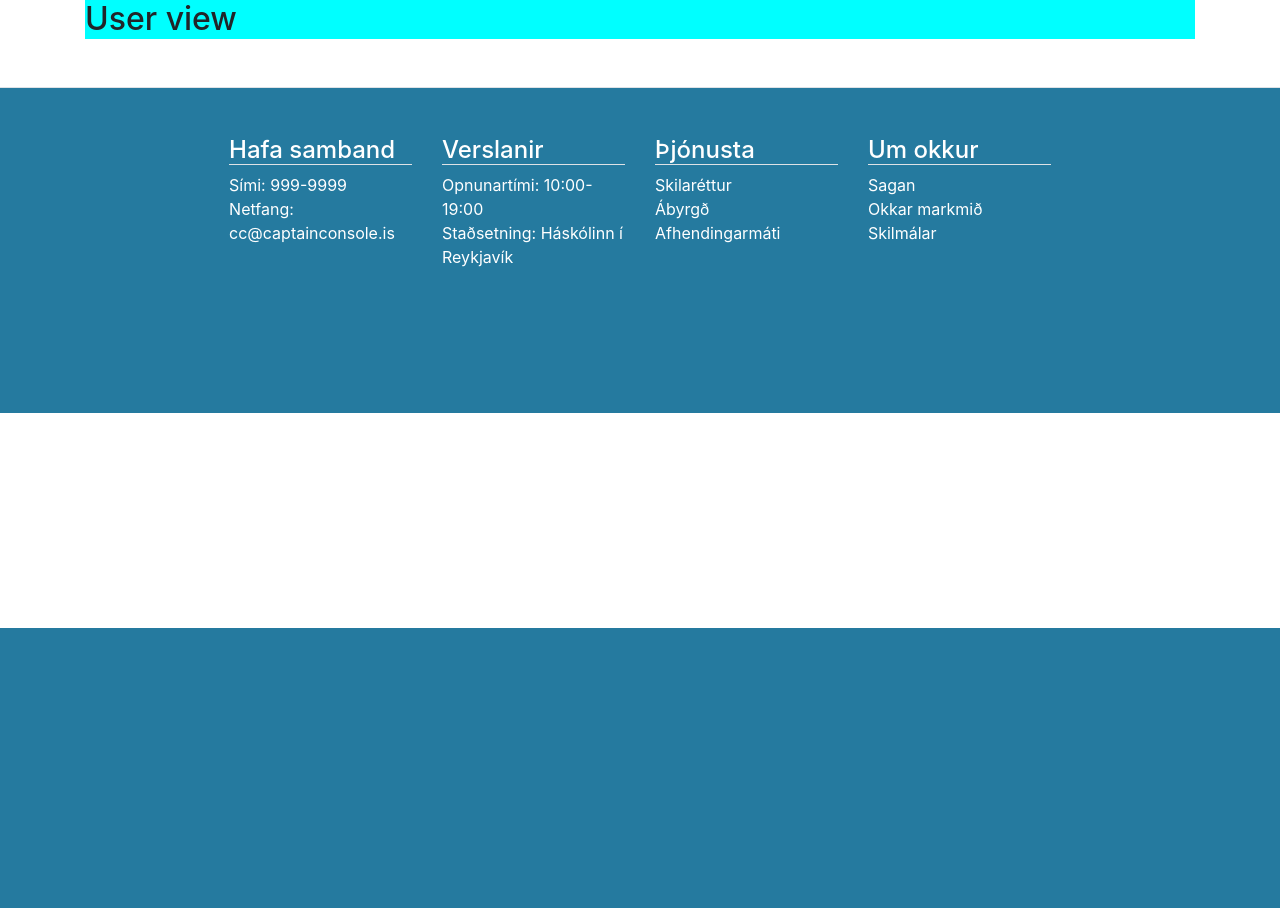
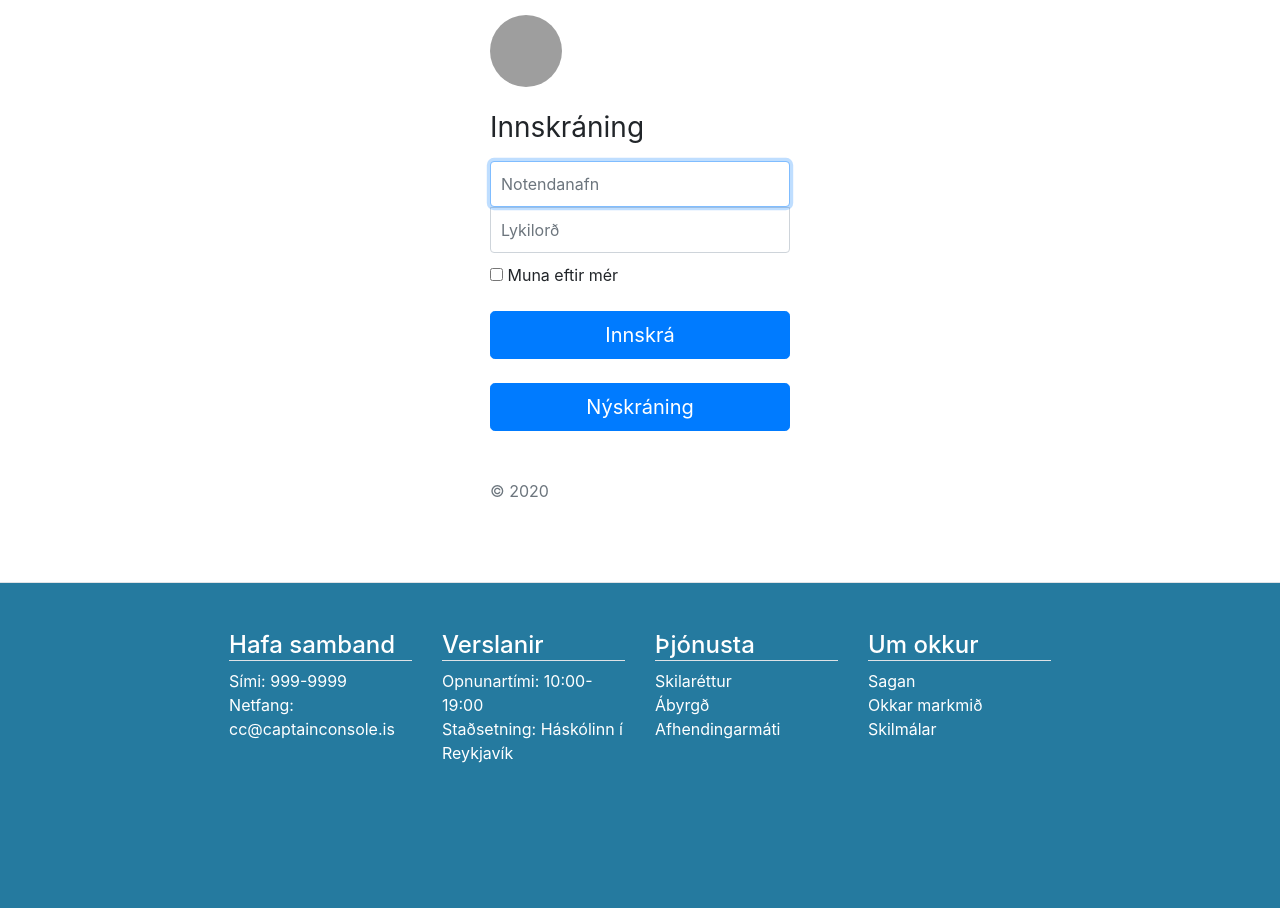
Before and after one commit to jonag15/Captain_Console, a Django app: page /user/ in a window 1280 px wide. Shown: the part 172-1080 px from the top of the page. Before the commit the page ends 800 px from the top, so only its background shows below. Run offline with Django 3.2, Linux system fonts and the light colour scheme; some libraries are stand-ins or nearby versions; grey boxes are pictures that could not be loaded.

Commit message:
Bras dauðans

```diff
--- a/static/css/main.css
+++ b/static/css/main.css
@@ -145,3 +145,36 @@ footer {
     max-height: 25%;
 }
 }
+
+
+
+
+.form-signin {
+  width: 100%;
+  max-width: 330px;
+  padding: 15px;
+  margin: auto;
+}
+.form-signin .checkbox {
+  font-weight: 400;
+}
+.form-signin .form-control {
+  position: relative;
+  box-sizing: border-box;
+  height: auto;
+  padding: 10px;
+  font-size: 16px;
+}
+.form-signin .form-control:focus {
+  z-index: 2;
+}
+.form-signin input[type="email"] {
+  margin-bottom: -1px;
+  border-bottom-right-radius: 0;
+  border-bottom-left-radius: 0;
+}
+.form-signin input[type="password"] {
+  margin-bottom: 10px;
+  border-top-left-radius: 0;
+  border-top-right-radius: 0;
+}
--- a/templates/user/index.html
+++ b/templates/user/index.html
@@ -1,7 +1,27 @@
 {% extends 'base.html' %}
 {% block content %}
-    <div class="user">
-        <h2>User view</h2>
-    </div>
+      <form class="form-signin">
+          <!-- Spurning um að henda þessari img út? -->
+      <img class="mb-4" src="images/logo.png" alt="" width="72" height="72" style="border-radius: 50px">
 
+      <h1 class="h3 mb-3 font-weight-normal">Innskráning</h1>
+
+      <label for="inputUsername" class="sr-only">Notendanafn</label>
+      <input type="username" id="inputUsername" class="form-control" placeholder="Notendanafn" required="" autofocus="">
+      <label for="inputPassword" class="sr-only">Password</label>
+      <input type="password" id="inputPassword" class="form-control" placeholder="Lykilorð" required="">
+
+          <!-- Spurning hvort þetta sé óþarfi, þaes "Muna eftir mér" -->
+      <div class="checkbox mb-3">
+        <label>
+          <input type="checkbox" value="remember-me"> Muna eftir mér
+        </label>
+      </div>
+
+
+      <button class="btn btn-lg btn-primary btn-block" type="submit">Innskrá</button> <br>
+      <button class="btn btn-lg btn-primary btn-block" type="submit">Nýskráning</button>
+
+      <p class="mt-5 mb-3 text-muted">© 2020</p>
+    </form>
 {% endblock %}
```
